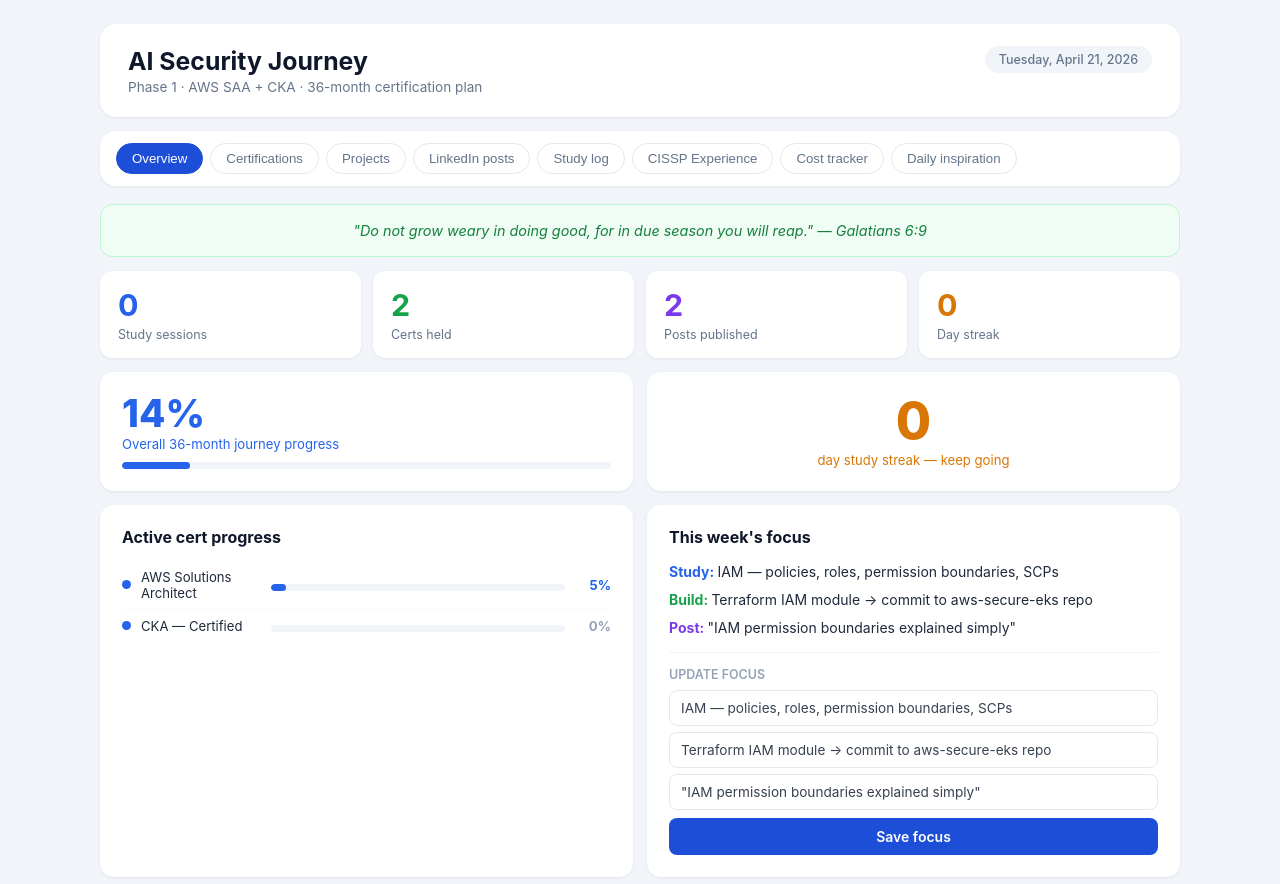
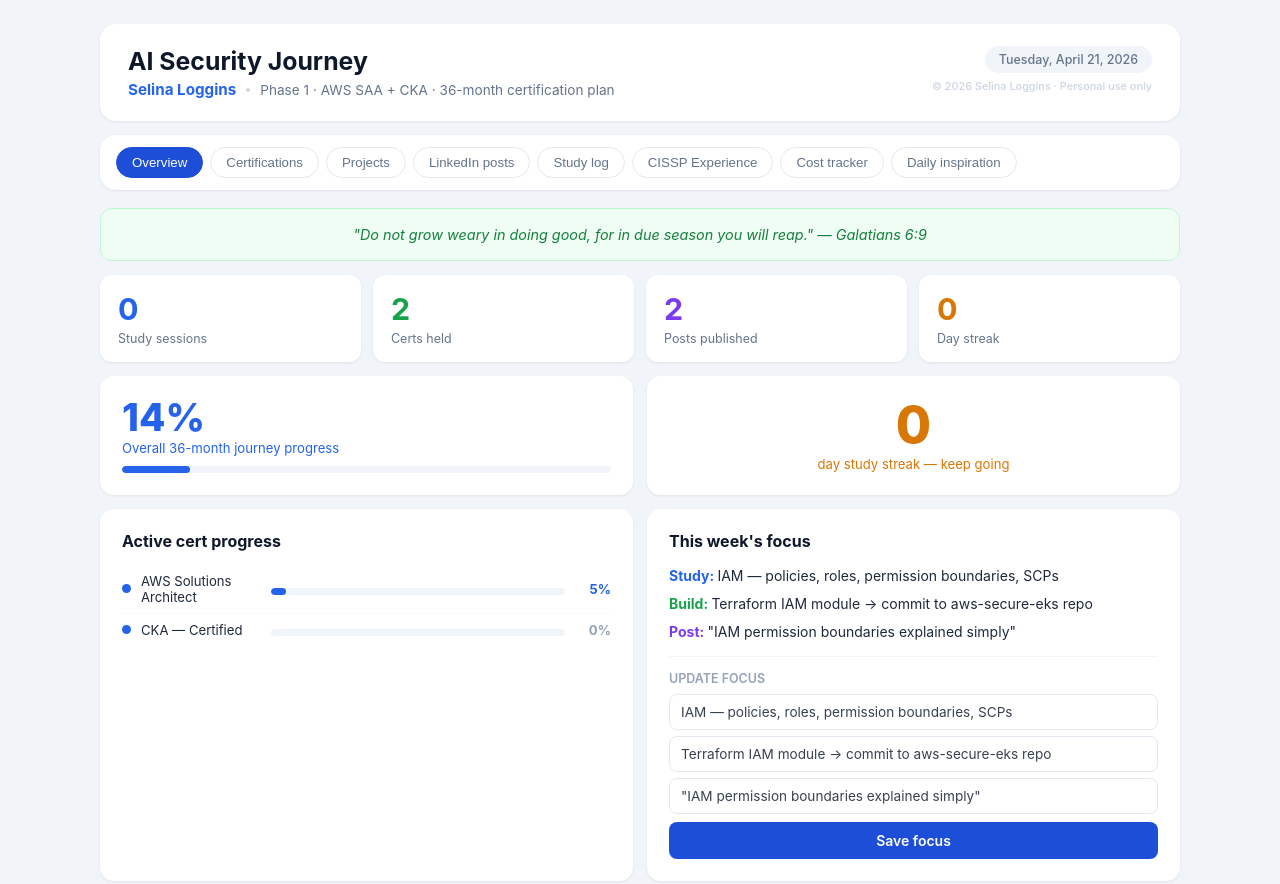
Before and after one commit to tatiLogg/ai-journey, a plain HTML site: page index.html in a window 1280 px wide. Shown: the top 884 px of the page. Drawn offline with Linux system fonts and the light colour scheme.

Commit message:
Update author and copyright information in index.html

```diff
--- a/index.html
+++ b/index.html
@@ -3,7 +3,9 @@
 <head>
 <meta charset="UTF-8">
 <meta name="viewport" content="width=device-width, initial-scale=1.0">
-<title>AI Security Journey — Selina</title>
+<title>AI Security Journey — Selina Loggins</title>
+<meta name="author" content="Selina Loggins">
+<meta name="copyright" content="© 2026 Selina Loggins. All rights reserved. Personal use only. Not for redistribution or reproduction.">
 <style>
 * { box-sizing: border-box; margin: 0; padding: 0; }
 body {
@@ -379,9 +381,16 @@ body {
   <div class="header">
     <div>
       <div class="header-title">AI Security Journey</div>
-      <div class="header-subtitle" id="headerSubtitle">Phase 1 · AWS SAA + CKA · 36-month certification plan</div>
-    </div>
-    <div class="header-date" id="headerDate"></div>
+      <div style="display:flex;align-items:center;gap:10px;margin-top:4px;flex-wrap:wrap">
+        <div style="font-size:0.95rem;font-weight:700;color:#2563eb">Selina Loggins</div>
+        <div style="width:4px;height:4px;border-radius:50%;background:#cbd5e1"></div>
+        <div class="header-subtitle" id="headerSubtitle" style="margin-top:0">Phase 1 · AWS SAA + CKA · 36-month certification plan</div>
+      </div>
+    </div>
+    <div style="display:flex;flex-direction:column;align-items:flex-end;gap:6px">
+      <div class="header-date" id="headerDate"></div>
+      <div style="font-size:0.68rem;color:#cbd5e1;font-weight:500;text-align:right">© 2026 Selina Loggins · Personal use only</div>
+    </div>
   </div>
 
   <!-- Tabs -->
@@ -773,7 +782,21 @@ body {
 
 </div><!-- end container -->
 
+<!-- Footer -->
+<div style="max-width:1080px;margin:8px auto 0;padding:16px 4px;display:flex;justify-content:space-between;align-items:center;flex-wrap:wrap;gap:8px">
+  <div style="font-size:0.72rem;color:#94a3b8;font-weight:500">
+    © 2026 <strong style="color:#64748b">Selina Loggins</strong> · AI Security Journey Dashboard · All rights reserved
+  </div>
+  <div style="font-size:0.68rem;color:#cbd5e1">
+    Personal use only · Not for redistribution, copying, or reproduction without written permission
+  </div>
+</div>
+
 <script>
+// © 2026 Selina Loggins. All rights reserved.
+// This dashboard is the personal property of Selina Loggins.
+// Unauthorized copying, redistribution, or reproduction is prohibited.
+
 // ============================================================
 // DATA
 // ============================================================
```
